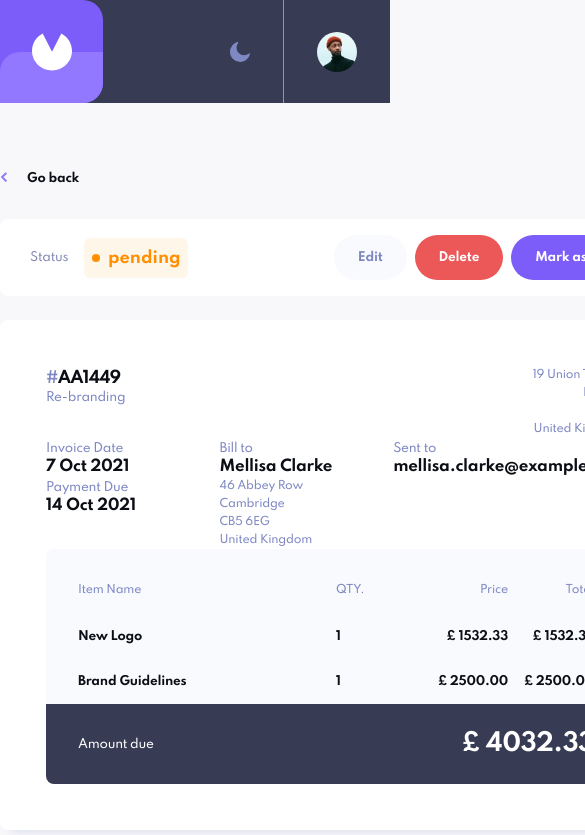
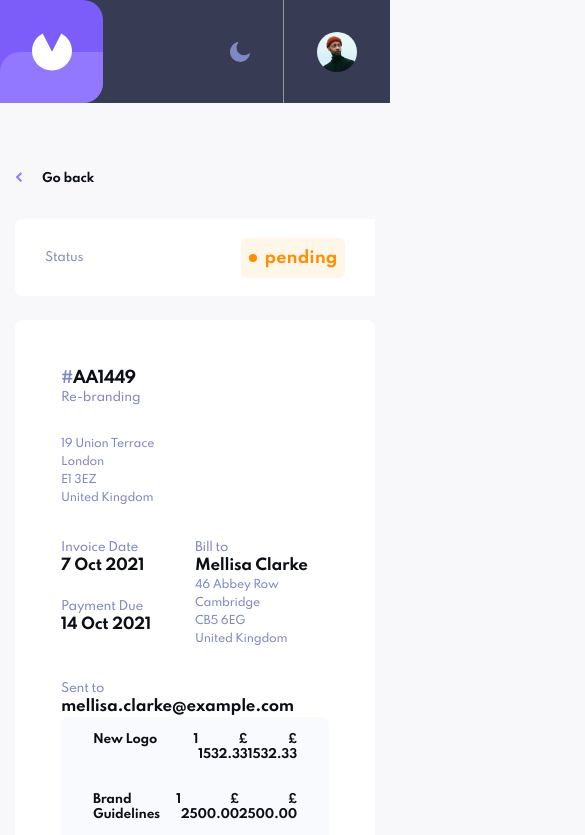
Before and after one commit to nlukic97/react-invoice-app, a React (Create React App) app: page /invoice/AA1449 in a window 390 px wide. Shown: the top 835 px of the page, 585 px wide, since content can reach past the window. Built offline with nearby package versions, Linux system fonts and the light colour scheme.

Commit message:
mobile styling

```diff
--- a/src/css/App.css
+++ b/src/css/App.css
@@ -144,7 +144,7 @@ body {
   display: flex;
   align-items: center;
   justify-content: flex-start;
-  flex-basis: 40%;
+  width: 30%;
   box-sizing: border-box;
   border-top-right-radius: 0;
   border-bottom-right-radius: 0;
@@ -158,7 +158,7 @@ body {
   display: flex;
   align-items: center;
   justify-content: flex-end;
-  flex-basis: 60%;
+  width: 70%;
   box-sizing: border-box;
   border-top-left-radius: 0;
   border-bottom-left-radius: 0;
@@ -733,7 +733,8 @@ html.dark-theme .toggle-theme-icon {
 @media screen and (max-width: 1000px) {
   .App {
     margin-top: 168px;
-    width: 672px;
+    margin-left: 15px;
+    margin-right: 15px;
   }
 
   .banner {
@@ -759,7 +760,7 @@ html.dark-theme .toggle-theme-icon {
   }
 
   .form {
-    margin-top: 168px;
+    margin-top: 103px;
     padding-left: 58px;
     width: 616px;
   }
@@ -768,5 +769,40 @@ html.dark-theme .toggle-theme-icon {
     margin-right: 27px;
   }
 }
+@media screen and (max-width: 647px) {
+  .single_page_invoice .flex-container .status-container, .single_page_invoice .flex-container .button-container {
+    width: 100%;
+  }
+  .single_page_invoice .flex-container .status-container {
+    justify-content: space-between;
+  }
+  .single_page_invoice .flex-container .status-container .__invoice_status {
+    margin-right: unset;
+  }
+  .single_page_invoice .flex-container .button-container {
+    order: 3;
+  }
+  .single_page_invoice .flex-container .data-container .first_line {
+    flex-direction: column;
+  }
+  .single_page_invoice .flex-container .data-container .first_line .sender_address_container {
+    align-items: flex-start;
+    margin-top: 30px;
+  }
+  .single_page_invoice .flex-container .data-container .second_line {
+    margin-top: 30px;
+    flex-wrap: wrap;
+  }
+  .single_page_invoice .flex-container .data-container .second_line .dates .date-item:not(:first-child) {
+    margin-top: 20px;
+  }
+  .single_page_invoice .flex-container .data-container .second_line .client_email {
+    flex-basis: 100%;
+    margin-top: 30px;
+  }
+  .single_page_invoice .flex-container .data-container .invoice-items-card .sp-labels {
+    display: none;
+  }
+}
 
 /*# sourceMappingURL=App.css.map */
--- a/src/scss/imports/_layout.scss
+++ b/src/scss/imports/_layout.scss
@@ -39,10 +39,12 @@ body {
             display: flex;
             align-items: center;
             justify-content: flex-start;
-            flex-basis: 40%;
+            // flex-basis: 40%;
+            width: 30%;
             box-sizing: border-box;
             border-top-right-radius: 0;
             border-bottom-right-radius: 0;
+
 
             .status_label {
                 margin-right: 16px;
@@ -55,7 +57,8 @@ body {
             display: flex;
             align-items: center;
             justify-content: flex-end;
-            flex-basis: 60%;
+            // flex-basis: 60%;
+            width: 70%;
             box-sizing: border-box;
             border-top-left-radius: 0;
             border-bottom-left-radius: 0;
--- a/src/scss/imports/_mediaQuery.scss
+++ b/src/scss/imports/_mediaQuery.scss
@@ -1,7 +1,8 @@
 @media screen and (max-width:1000px) {
     .App {
         margin-top: 168px;
-        width: 672px;
+        margin-left: 15px;
+        margin-right: 15px;
     }
 
     .banner {
@@ -30,7 +31,7 @@
     }
 
     .form {
-        margin-top: 168px;
+        margin-top: 103px;
         padding-left: 58px;
         width: 616px;
     }
@@ -45,5 +46,71 @@
         }
     }
 
+    .flex-container {
+        .status-container, .button-container {
+            // padding: 16px 0 16px 10px;
+        }
+    }
+
 
 }
+
+@media screen and (max-width:647px) {
+    .single_page_invoice {
+
+        .flex-container {
+            .status-container, .button-container {
+                width: 100%;
+            }
+
+            .status-container {
+                justify-content: space-between;
+
+                .__invoice_status {
+                    margin-right: unset;
+                }
+            }
+
+            .button-container {
+                order: 3;
+                // position: fixed;
+                // bottom: 0;
+                // left: 0;
+            }
+
+            .data-container {
+                .first_line {
+                    flex-direction: column;
+
+                    .sender_address_container {
+                        align-items: flex-start;
+                        margin-top: 30px;
+                    }
+                }
+
+                .second_line {
+                    margin-top: 30px;
+                    flex-wrap: wrap;
+
+                    .dates {
+                        .date-item:not(:first-child){
+                            margin-top: 20px;
+                        }
+                    }
+
+                    .client_email {
+                        flex-basis: 100%;
+                        margin-top: 30px;
+                    }
+
+                }
+
+                .invoice-items-card {
+                    .sp-labels {
+                        display: none;
+                    }
+                }
+            }
+        }
+    }
+}
```
Also changed, not shown: 2 other files (tests, documents, lock files or other folders).
